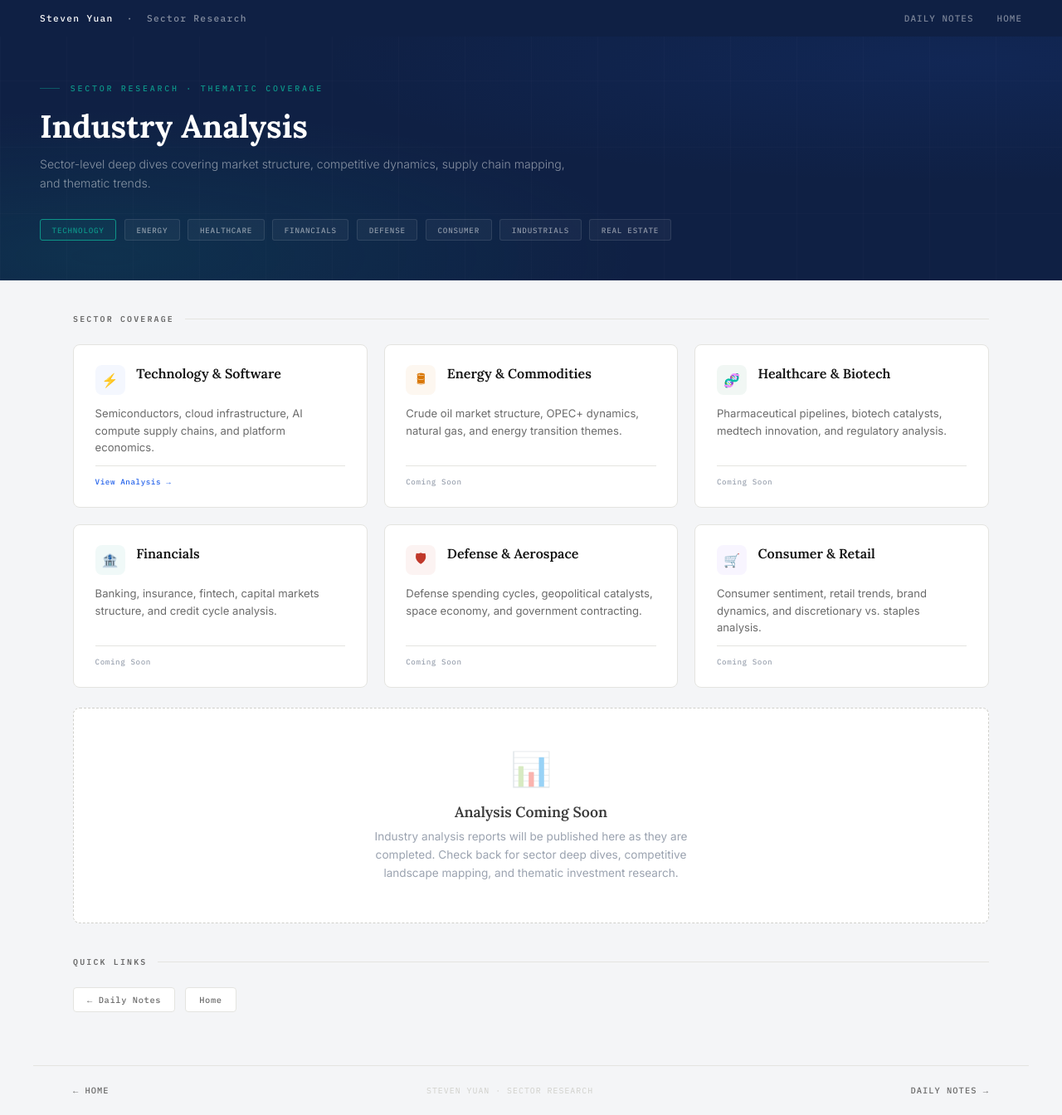
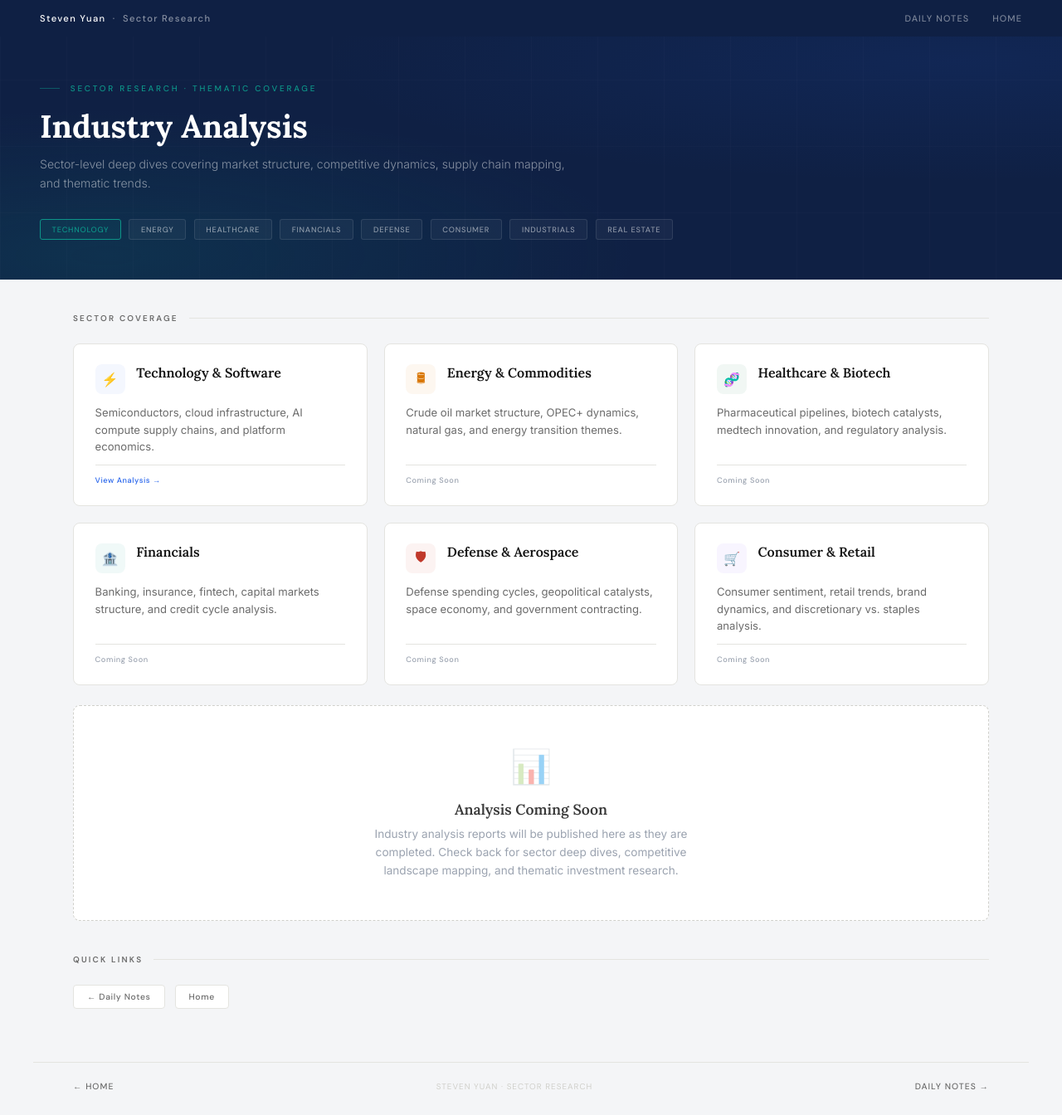
Before and after one commit to ShaoxiongYuan/ShaoxiongYuan.github.io, a Jekyll site: the page built from industry-analysis.md, in a window 1280 px wide. Shown: the whole page at 83% size. Built offline with Jekyll 4.4.1, drawn with Linux system fonts in a browser that asks for light colours.

Commit message:
Replace custom divider with markdown ---, change IBM Plex Mono to DM Sans across all layouts
Co-authored-by: ShaoxiongYuan <58580328+ShaoxiongYuan@users.noreply.github.com>

```diff
--- a/_layouts/industry-analysis-index.html
+++ b/_layouts/industry-analysis-index.html
@@ -5,7 +5,7 @@
   <meta name="viewport" content="width=device-width, initial-scale=1.0">
   <title>{{ page.title }}</title>
   <link rel="preconnect" href="https://fonts.googleapis.com">
-  <link href="https://fonts.googleapis.com/css2?family=Inter:wght@300;400;500;600;700&family=IBM+Plex+Mono:wght@300;400;500;600&family=Lora:ital,wght@0,400;0,500;0,600;0,700;1,400&display=swap" rel="stylesheet">
+  <link href="https://fonts.googleapis.com/css2?family=Inter:wght@300;400;500;600;700&family=IBM+Plex+Mono:wght@300;400;500;600&family=DM+Sans:wght@300;400;500;600;700&family=Lora:ital,wght@0,400;0,500;0,600;0,700;1,400&display=swap" rel="stylesheet">
   <style>
     *, *::before, *::after { box-sizing: border-box; margin: 0; padding: 0; }
 
@@ -33,7 +33,7 @@
       --amber-bg:  rgba(217,119,6,0.06);
       --sans:      'Inter', system-ui, sans-serif;
       --serif:     'Lora', Georgia, serif;
-      --mono:      'IBM Plex Mono', monospace;
+      --mono:      'DM Sans', sans-serif;
     }
 
     html { font-size: 16px; scroll-behavior: smooth; }
--- a/_layouts/industry-analysis.html
+++ b/_layouts/industry-analysis.html
@@ -5,7 +5,7 @@
   <meta name="viewport" content="width=device-width, initial-scale=1.0">
   <title>{{ page.title }}</title>
   <link rel="preconnect" href="https://fonts.googleapis.com">
-  <link href="https://fonts.googleapis.com/css2?family=Inter:wght@300;400;500;600;700&family=IBM+Plex+Mono:wght@300;400;500;600&family=Lora:ital,wght@0,400;0,500;0,600;0,700;1,400&display=swap" rel="stylesheet">
+  <link href="https://fonts.googleapis.com/css2?family=Inter:wght@300;400;500;600;700&family=IBM+Plex+Mono:wght@300;400;500;600&family=DM+Sans:wght@300;400;500;600;700&family=Lora:ital,wght@0,400;0,500;0,600;0,700;1,400&display=swap" rel="stylesheet">
   <style>
     *, *::before, *::after { box-sizing: border-box; margin: 0; padding: 0; }
 
@@ -33,7 +33,7 @@
       --amber-bg:  rgba(217,119,6,0.06);
       --sans:      'Inter', system-ui, sans-serif;
       --serif:     'Lora', Georgia, serif;
-      --mono:      'IBM Plex Mono', monospace;
+      --mono:      'DM Sans', sans-serif;
     }
 
     html { font-size: 16px; scroll-behavior: smooth; }
--- a/_layouts/morning-note.html
+++ b/_layouts/morning-note.html
@@ -5,7 +5,7 @@
   <meta name="viewport" content="width=device-width, initial-scale=1.0">
   <title>{{ page.date | date: "%b %-d, %Y" }} — {{ page.headline }}</title>
   <link rel="preconnect" href="https://fonts.googleapis.com">
-  <link href="https://fonts.googleapis.com/css2?family=Inter:wght@300;400;500;600&family=IBM+Plex+Mono:wght@400;500&family=Libre+Baskerville:ital,wght@0,400;0,700;1,400&display=swap" rel="stylesheet">
+  <link href="https://fonts.googleapis.com/css2?family=Inter:wght@300;400;500;600&family=IBM+Plex+Mono:wght@400;500&family=DM+Sans:wght@300;400;500;600;700&family=Libre+Baskerville:ital,wght@0,400;0,700;1,400&display=swap" rel="stylesheet">
   <style>
     *, *::before, *::after { box-sizing: border-box; margin: 0; padding: 0; }
 
@@ -22,7 +22,7 @@
       --red:       #c0392b;
       --sans:      'Inter', system-ui, sans-serif;
       --serif:     'Libre Baskerville', Georgia, serif;
-      --mono:      'IBM Plex Mono', monospace;
+      --mono:      'DM Sans', sans-serif;
     }
 
     html { font-size: 16px; }
--- a/_layouts/morning-notes-index.html
+++ b/_layouts/morning-notes-index.html
@@ -5,7 +5,7 @@
   <meta name="viewport" content="width=device-width, initial-scale=1.0">
   <title>{{ page.title }}</title>
   <link rel="preconnect" href="https://fonts.googleapis.com">
-  <link href="https://fonts.googleapis.com/css2?family=Inter:wght@300;400;500;600;700&family=IBM+Plex+Mono:wght@300;400;500;600&family=Libre+Baskerville:ital,wght@0,400;0,700;1,400&display=swap" rel="stylesheet">
+  <link href="https://fonts.googleapis.com/css2?family=Inter:wght@300;400;500;600;700&family=IBM+Plex+Mono:wght@300;400;500;600&family=DM+Sans:wght@300;400;500;600;700&family=Libre+Baskerville:ital,wght@0,400;0,700;1,400&display=swap" rel="stylesheet">
   <style>
     *, *::before, *::after { box-sizing: border-box; margin: 0; padding: 0; }
 
@@ -29,7 +29,7 @@
       --accent-bg: rgba(37,99,235,0.05);
       --sans:      'Inter', system-ui, sans-serif;
       --serif:     'Libre Baskerville', Georgia, serif;
-      --mono:      'IBM Plex Mono', monospace;
+      --mono:      'DM Sans', sans-serif;
     }
 
     html { font-size: 16px; scroll-behavior: smooth; }
```
Also changed, not shown: _layouts/default.html (+4 -11 lines), index.md (+1 -1 lines).
